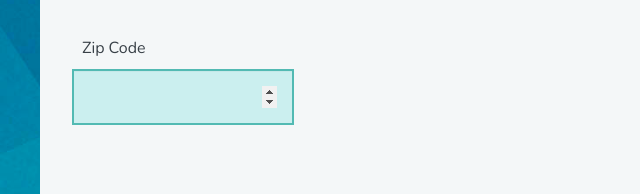
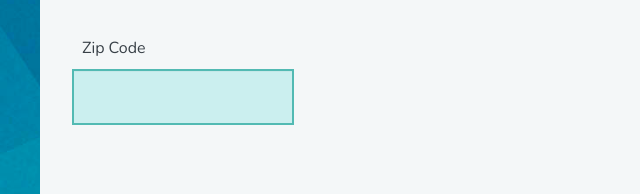
Before and after one commit to bellamona/mbalmonacid.github.io, a plain HTML site: page project3/index.html in a window 1280 px wide. Shown: the part 1725-1919 px from the top of the page, 0-640 px from the left. Drawn offline with nearby package versions, Linux system fonts and the light colour scheme; a web font is replaced by a local one.

Commit message:
line 127 changed attr type for text

```diff
--- a/project3/index.html
+++ b/project3/index.html
@@ -124,7 +124,7 @@
           <div id="div1"></div>
 
           <label for="zipcode">Zip Code</label>
-          <input type="number" id="zipcode" name="user_zipcode" class="zipcode" autofocus>
+          <input type="text" id="zipcode" name="user_zipcode" class="zipcode" autofocus>
 
 
 
```
